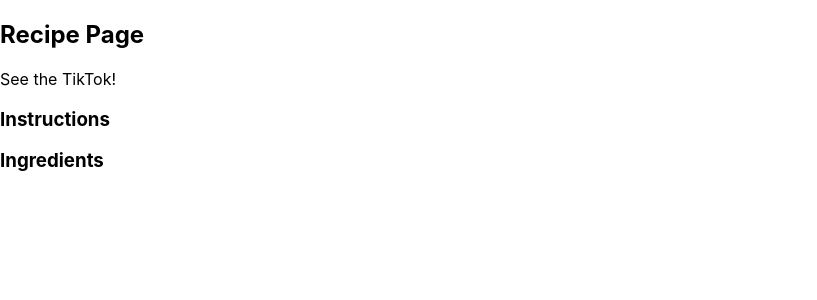
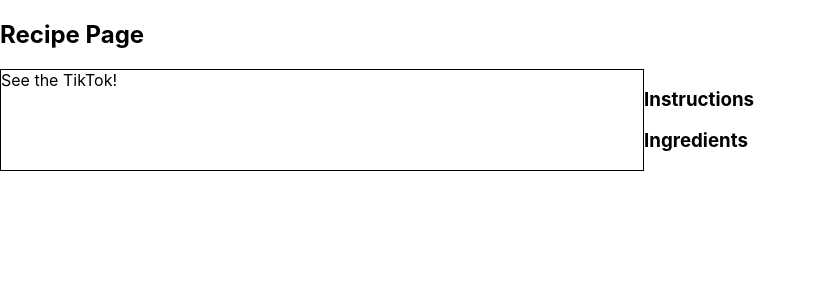
Before and after one commit to meddlin/tiktok-recipes, a Next.js app: page /recipes/ZTRHPLtt7 in a window 1280 px wide. Shown: the top 300 px of the page, without its empty margins (0-817 px from the left). Built offline with nearby package versions, Linux system fonts and the light colour scheme.

Commit message:
recipe page has split view

```diff
--- a/pages/recipes/[id].js
+++ b/pages/recipes/[id].js
@@ -42,8 +42,21 @@ export default function Recipe({ recipe }) {
             <p>
                 <i>{recipe.title}</i>
             </p>
+
+            <div className="recipe-container" style={{ display: `flex` }}>
+
+                {/*
+                    TikTok video goes here
+                */}
+                <div className="recipe-media" style={{ border: `1px solid black`, flexGrow: `1` }}>
                     <a href={recipe.url}>See the TikTok!</a>
-            <p>
+                </div>
+
+                {/*
+                    Actual recipe goes here
+                */}
+                <div className="recipe" style={{ flexGrow: `1` }}>
+                    <div className="instructions">
                         <h3>Instructions</h3>
                         <ul>
                             {(recipe && recipe.instructions && recipe.instructions.length) > 0 ? (
@@ -52,8 +65,8 @@ export default function Recipe({ recipe }) {
                                 }))
                             ) : ''}
                         </ul>
-            </p>
-            <p>
+                    </div>
+                    <div className="ingredients">
                         <h3>Ingredients</h3>
                         <ul>
                             {(recipe && recipe.ingredients && recipe.ingredients.length) > 0 ? (
@@ -62,7 +75,10 @@ export default function Recipe({ recipe }) {
                                 }))
                             ) : ''}
                         </ul>
-            </p>
+                    </div>
+                </div>
+            </div>
+
         </div>
     )
 };
```
Lines whose indentation alone changed are shown as unchanged.
